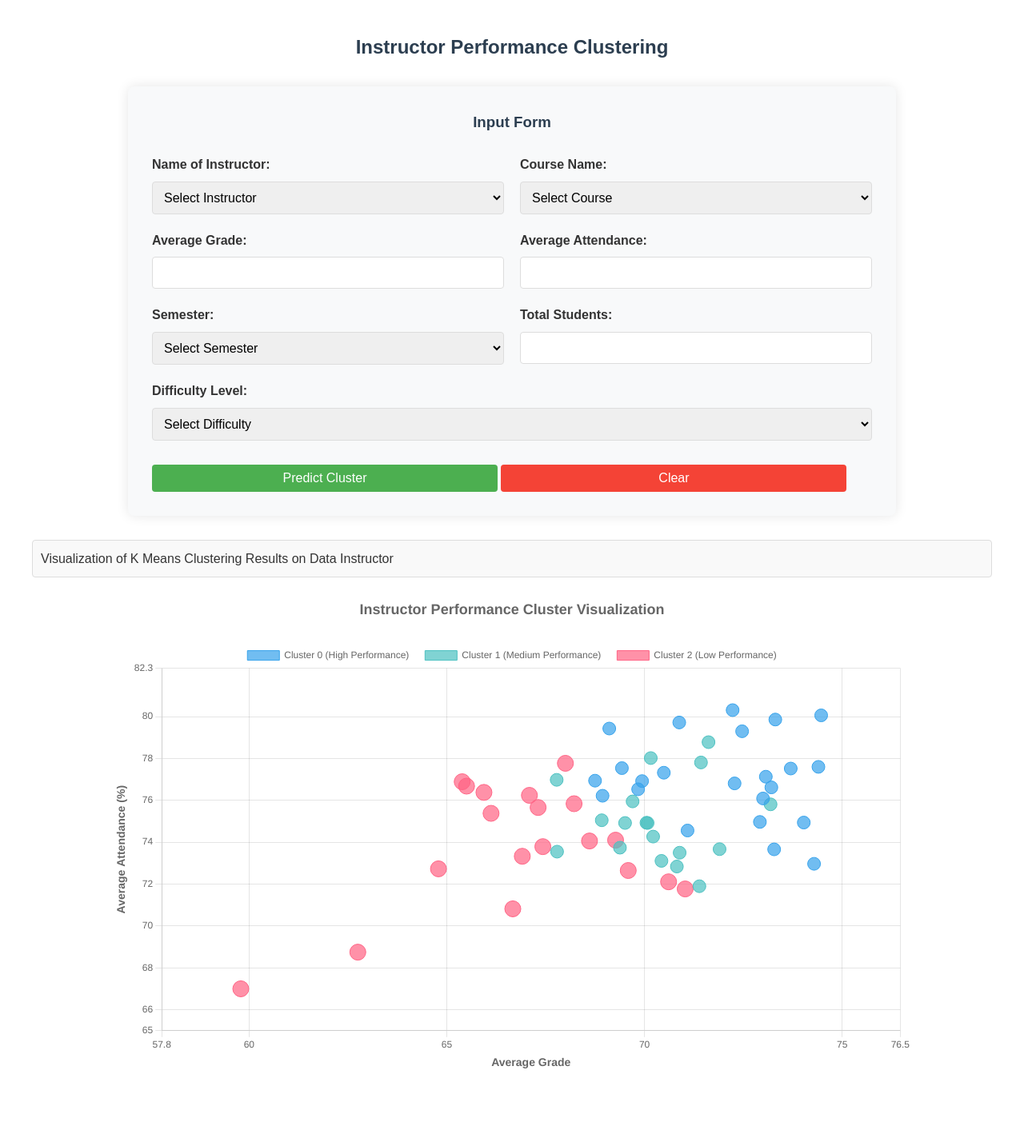
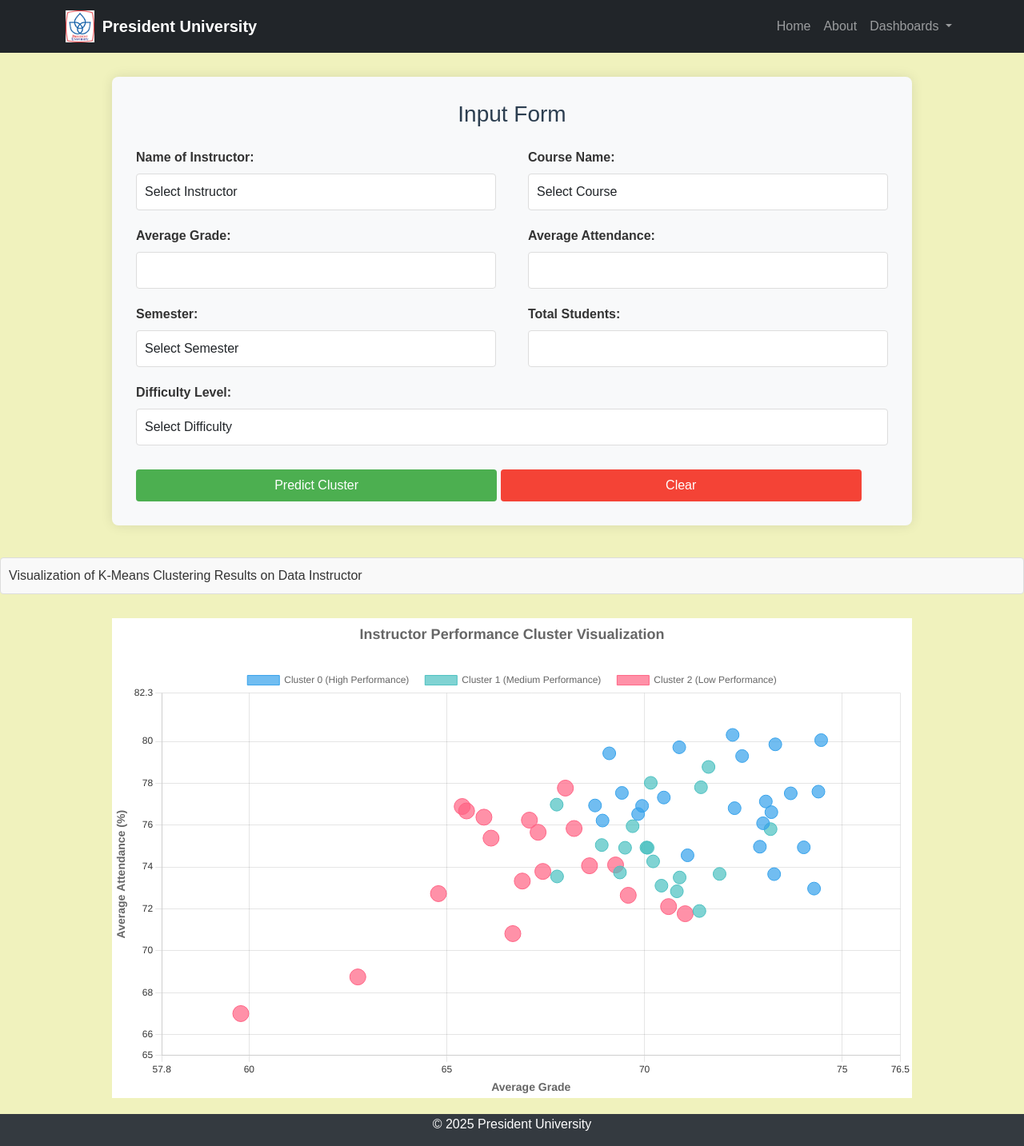
Before and after one commit to hanumanisa/fixfinalexam, a Django app: page /predict-cluster/ in a window 1280 px wide. Shown: the whole page at 80% size. Before the commit the page ends 1336 px from the top, so only its background shows below. Run offline with Django 5.2, Linux system fonts and the light colour scheme; data that the repository does not hold is empty.

Commit message:
udah bisa, asik

```diff
--- a/examdummypart2/settings.py
+++ b/examdummypart2/settings.py
@@ -78,7 +78,7 @@ DATABASES = {
         'ENGINE': 'django.db.backends.postgresql',
         'NAME': 'dummypart2',
         'USER': 'postgres',
-        'PASSWORD': '172005',
+        'PASSWORD': '1234',
         'HOST': 'localhost',
         'PORT': '5432',
     }
--- a/student_prediction/static/student_prediction/js/cluster_viz.js
+++ b/student_prediction/static/student_prediction/js/cluster_viz.js
@@ -2,7 +2,7 @@ document.addEventListener('DOMContentLoaded', function() {
     fetch('/api/instructor_clusters/')
         .then(response => response.json())
         .then(data => {
-            document.getElementById('statusBox').textContent = 'Visualization of K Means Clustering Results on Data Instructor';
+            document.getElementById('statusBox').textContent = 'Visualization of K-Means Clustering Results on Data Instructor';
             renderScatterPlot(data);
         })
         .catch(error => {
@@ -87,12 +87,17 @@ document.addEventListener('DOMContentLoaded', function() {
                                     `Instructor: ${point.instructor}`,
                                     `Grade: ${point.x.toFixed(2)}`,
                                     `Attendance: ${point.y.toFixed(2)}%`,
-                                    `Difficulty: ${point.difficulty || 'N/A'}`,  // Tambahan label difficulty level
+                                    `Difficulty: ${point.difficulty || 'N/A'}`,
                                     `Semester: ${point.semester || 'N/A'}`,
                                     `Total Student: ${point.total_student || 'NA'}`
                                 ];
                             }
-                        }
+                        },
+                        backgroundColor: 'rgba(255, 255, 255, 0.9)',
+                        titleColor: '#000',
+                        bodyColor: '#000',
+                        borderColor: '#ddd',
+                        borderWidth: 1
                     }
                 },
                 scales: {
@@ -109,6 +114,9 @@ document.addEventListener('DOMContentLoaded', function() {
                         max: gradeMax,
                         grid: {
                             color: 'rgba(0, 0, 0, 0.1)'
+                        },
+                        ticks: {
+                            color: '#333'
                         }
                     },
                     y: {
@@ -124,6 +132,9 @@ document.addEventListener('DOMContentLoaded', function() {
                         max: attendanceMax,
                         grid: {
                             color: 'rgba(0, 0, 0, 0.1)'
+                        },
+                        ticks: {
+                            color: '#333'
                         }
                     }
                 },
@@ -131,8 +142,19 @@ document.addEventListener('DOMContentLoaded', function() {
                     point: {
                         hoverBorderWidth: 2
                     }
+                },
+                // Ini yang diubah untuk background putih
+                backgroundColor: '#fff',
+                animation: {
+                    onComplete: function() {
+                        // Set background color after animation completes
+                        ctx.canvas.style.backgroundColor = '#fff';
+                    }
                 }
             }
         });
+
+        // Set background color immediately
+        ctx.canvas.style.backgroundColor = '#fff';
     }
 });
--- a/student_prediction/templates/student_prediction/alfira_predictdashboard.html
+++ b/student_prediction/templates/student_prediction/alfira_predictdashboard.html
@@ -4,16 +4,21 @@
     <head>
         <meta charset="UTF-8">
         <title>Instructor Performance Clustering</title>
+        <!-- Bootstrap CSS -->
+        <link href="https://cdn.jsdelivr.net/npm/bootstrap@5.3.0/dist/css/bootstrap.min.css" rel="stylesheet">
+
+        <!-- Font Awesome -->
+        <link rel="stylesheet" href="https://cdnjs.cloudflare.com/ajax/libs/font-awesome/6.4.0/css/all.min.css">
+
+        <!-- Custom CSS -->
+        <link rel="stylesheet" href="{% static 'student_prediction/css/style.css' %}">
         <script src="https://cdn.jsdelivr.net/npm/chart.js"></script>
         <style>
             body {
-                font-family: Arial, sans-serif;
-                line-height: 1.6;
-                color: #333;
-                max-width: 1200px;
-                margin: 0 auto;
-                padding: 20px;
+                font-family: Arial, Helvetica, sans-serif;
+                background-color: #F0F2BD;
             }
+
             .chart-container {
                 position: relative;
                 width: 100%;
@@ -29,9 +34,9 @@
                 border-radius: 4px;
             }
 
-            /* Form styling */
             .prediction-form {
-                max-width: 900px;
+                max-width: 1000px !important;
+                width: 100% !important;
                 margin: 30px auto;
                 padding: 30px;
                 background: #f8f9fa;
@@ -55,9 +60,10 @@
                 font-size: 16px;
                 box-sizing: border-box;
             }
+
             .form-row {
                 display: flex;
-                gap: 20px;
+                gap: 40px;
             }
             .form-col {
                 flex: 1;
@@ -116,13 +122,45 @@
         </style>
     </head>
     <body>
-        <h2>Instructor Performance Clustering</h2>
+        <nav class="navbar navbar-expand-lg navbar-dark bg-dark">
+        <div class="container">
+            <a class="navbar-brand" href="{% url 'student_prediction:home' %}">
+                <img src="{% static 'student_prediction/images/logo.png' %}" alt="Logo President University" class="navbar-logo"> President University
+            </a>
+            <button class="navbar-toggler" type="button" data-bs-toggle="collapse" data-bs-target="#navbarNav" aria-controls="navbarNav" aria-expanded="false" aria-label="Toggle navigation">
+                <span class="navbar-toggler-icon"></span>
+            </button>
+            <div class="collapse navbar-collapse" id="navbarNav">
+                <ul class="navbar-nav ms-auto">
+                    <li class="nav-item">
+                        <a class="nav-link" href="{% url 'student_prediction:home' %}">Home</a>
+                    </li>
+                    <li class="nav-item">
+                        <a class="nav-link" href="{% url 'student_prediction:about' %}">About</a>
+                    </li>
+                    <li class="nav-item dropdown">
+                        <a class="nav-link dropdown-toggle" href="#" id="navbarDropdown" role="button" data-bs-toggle="dropdown" aria-expanded="false">
+                            Dashboards
+                        </a>
+                        <ul class="dropdown-menu" aria-labelledby="navbarDropdown">
+                            <li><a class="dropdown-item" href="{% url 'student_prediction:alfira_predictdashboard' %}">Instructor</a></li>
+                            <li><a class="dropdown-item" href="{% url 'student_prediction:hanum_predictdashboard' %}">Course</a></li>
+                            <li><a class="dropdown-item" href="{% url 'student_prediction:najla_predictdashboard' %}">Student</a></li>
+                            <li><a class="dropdown-item" href="{% url 'student_prediction:safira_predictdashboard' %}">Semester</a></li>
+                            <li><hr class="dropdown-divider"></li>
+                            <li><a class="dropdown-item" href="{% url 'admin:index' %}">Admin</a></li>
+                        </ul>
+                    </li>
+                </ul>
+            </div>
+        </div>
+    </nav>
+
 
         <div class="prediction-form">
             <h3>Input Form</h3>
             <form id="predictionForm" method="post">
                 {% csrf_token %}
-
                 <div class="form-row">
                     <div class="form-col">
                         <div class="form-group">
@@ -215,5 +253,11 @@
 
         <script src="{% static 'student_prediction/js/testing.js'%}"></script>
         <script src="{% static 'student_prediction/js/cluster_viz.js' %}"></script>
+
+        <footer class="footer no-print">
+        <div class="container text-center">
+            <p>&copy; 2025 President University</p>
+        </div>
+    </footer>
     </body>
 </html>
--- a/student_prediction/urls.py
+++ b/student_prediction/urls.py
@@ -7,7 +7,7 @@ app_name = 'student_prediction'
 urlpatterns = [
     path('', views.home, name='home'),
     path('about/', views.about, name='about'),
-    path('alfira_predictdashboard/', views.alfira_predictdashboard, name='alfira_predictdashboard'),
+    path('alfira_predictdashboard/', views.cluster_visualization, name='alfira_predictdashboard'),
     path('najla_predictdashboard/', views.najla_predictdashboard, name='najla_predictdashboard'),
     path('predict-learnstyle/', views.predict_learnstyle, name='predict_learnstyle'),
     path('admin/retrain-model/<int:model_id>/', admin_views.retrain_model_view, name='retrain_model'),
@@ -15,7 +15,6 @@ urlpatterns = [
     path('hanum_predictdashboard/', views.hanum_predictdashboard, name='hanum_predictdashboard'),
     path('get-courses/', views.get_courses, name='get_courses'),
     path('analyze/', views.analyze, name='hanum_analysis'),
-    path('cluster-alfira/', views.cluster_visualization, name='al_cluster'),
     path('api/instructor_clusters/', views.instructor_clusters_api, name='instructor_clusters_api'),
     path('predict-cluster/', views.predict_cluster, name='predict_cluster'),
 ]
```
Also changed, not shown: student_prediction/migrations/0005_alter_course_options_alter_instructor_options_and_more.py (added).
